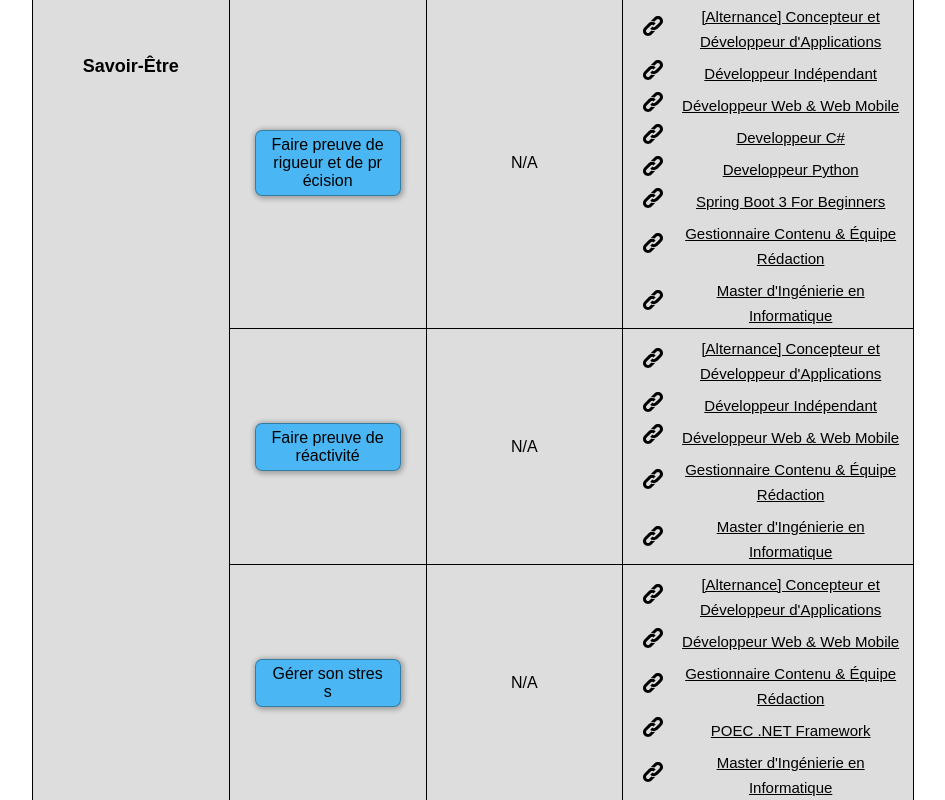
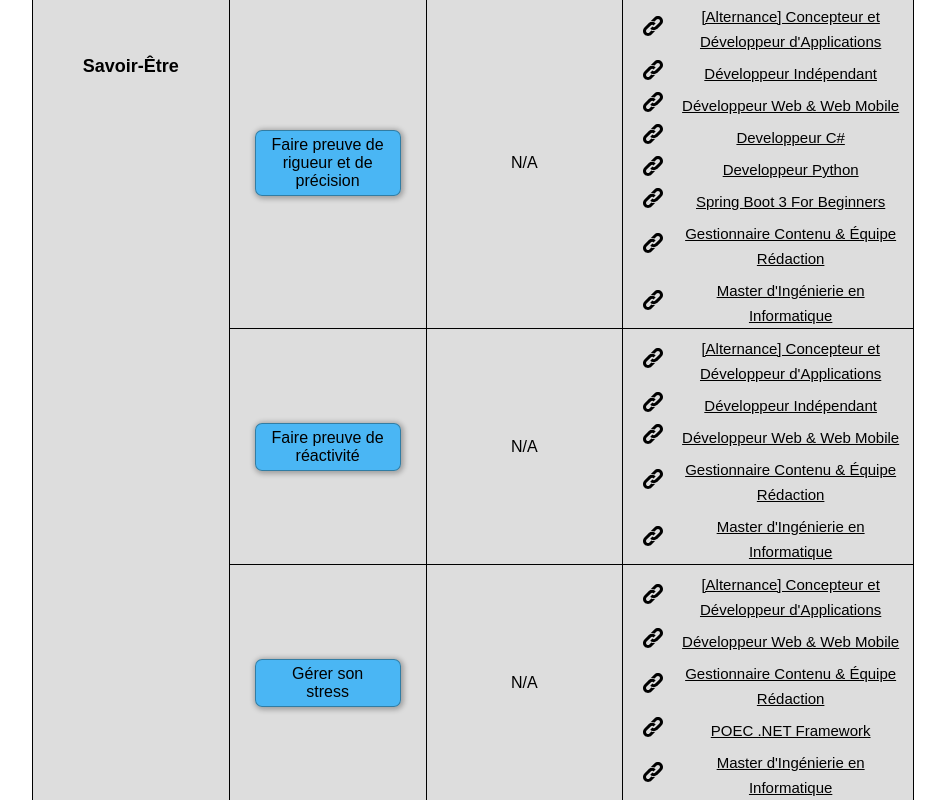
Before and after one commit to Geoffrey-Merville/portfolio, a React (Create React App) app: page /parcours in a window 1280 px wide. Shown: the part 4840-5640 px from the top of the page, without its empty margins (167-1112 px from the left). Built offline with nearby package versions, Linux system fonts and the light colour scheme.

Commit message:
Fixed media query for skills table skill chips

```diff
--- a/src/components/data/skills-data.json
+++ b/src/components/data/skills-data.json
@@ -283,7 +283,7 @@
         ]
       },
       {
-        "nom": "GitHub/Gitlab",
+        "nom": "GitHub / Gitlab",
         "niveau": "★★★★☆",
         "experiences": [
           "[Alternance] Concepteur et Développeur d'Applications",
@@ -390,7 +390,7 @@
         ]
       },
       {
-        "nom": "EntityFramework",
+        "nom": "Entity Framework",
         "niveau": "★★☆☆☆",
         "experiences": [
           "POEC .NET Framework",
--- a/src/styles/assets/media-screens.scss
+++ b/src/styles/assets/media-screens.scss
@@ -1,3 +1,21 @@
+@media screen and (min-width: 1150px) {
+    #skills span {
+            display: inline-block;
+            background: $chip-background;
+            border: $chip-border;
+            padding: 5px 1.5rem;
+            margin: 5px 1.5rem;
+            border-radius: 7px;
+            box-shadow:  $chip-shadow;
+            width: auto;
+
+            &:hover {
+                cursor: help;
+                box-shadow: $chip-shadow-table;
+            }
+    }
+}
+
 @media screen and (min-width: 850px) {
     .header {
         justify-content: space-between;
--- a/src/styles/assets/tables.scss
+++ b/src/styles/assets/tables.scss
@@ -73,7 +73,7 @@
         padding: 7px 10px;
     }
 
-    span {
+    /*span {
         display: inline-block;
         background: $chip-background;
         border: $chip-border;
@@ -88,5 +88,5 @@
             cursor: help;
             box-shadow: $chip-shadow-table;
         }
-    }
+    }*/
   }
```
Also changed, not shown: src/App.css.
